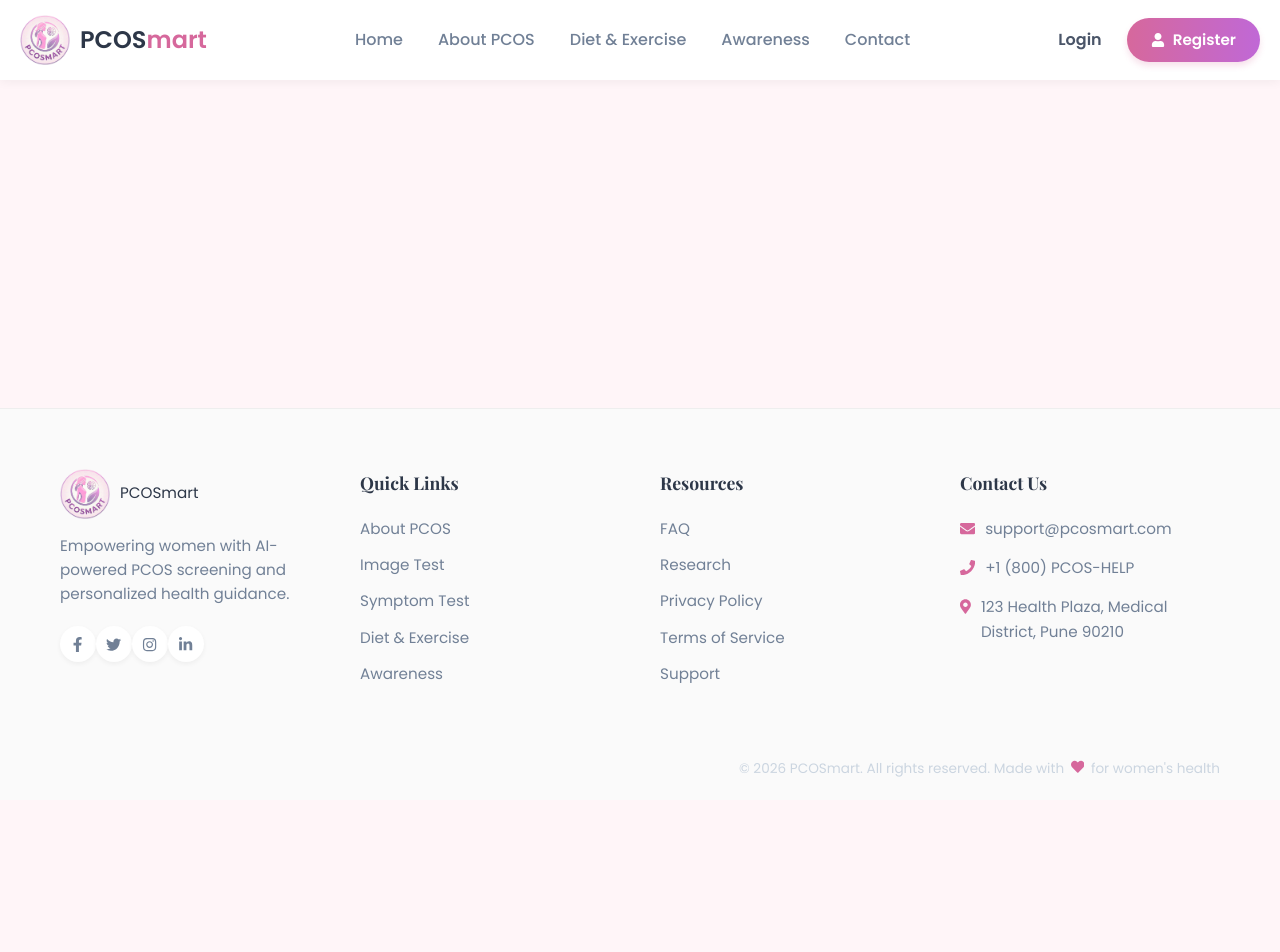
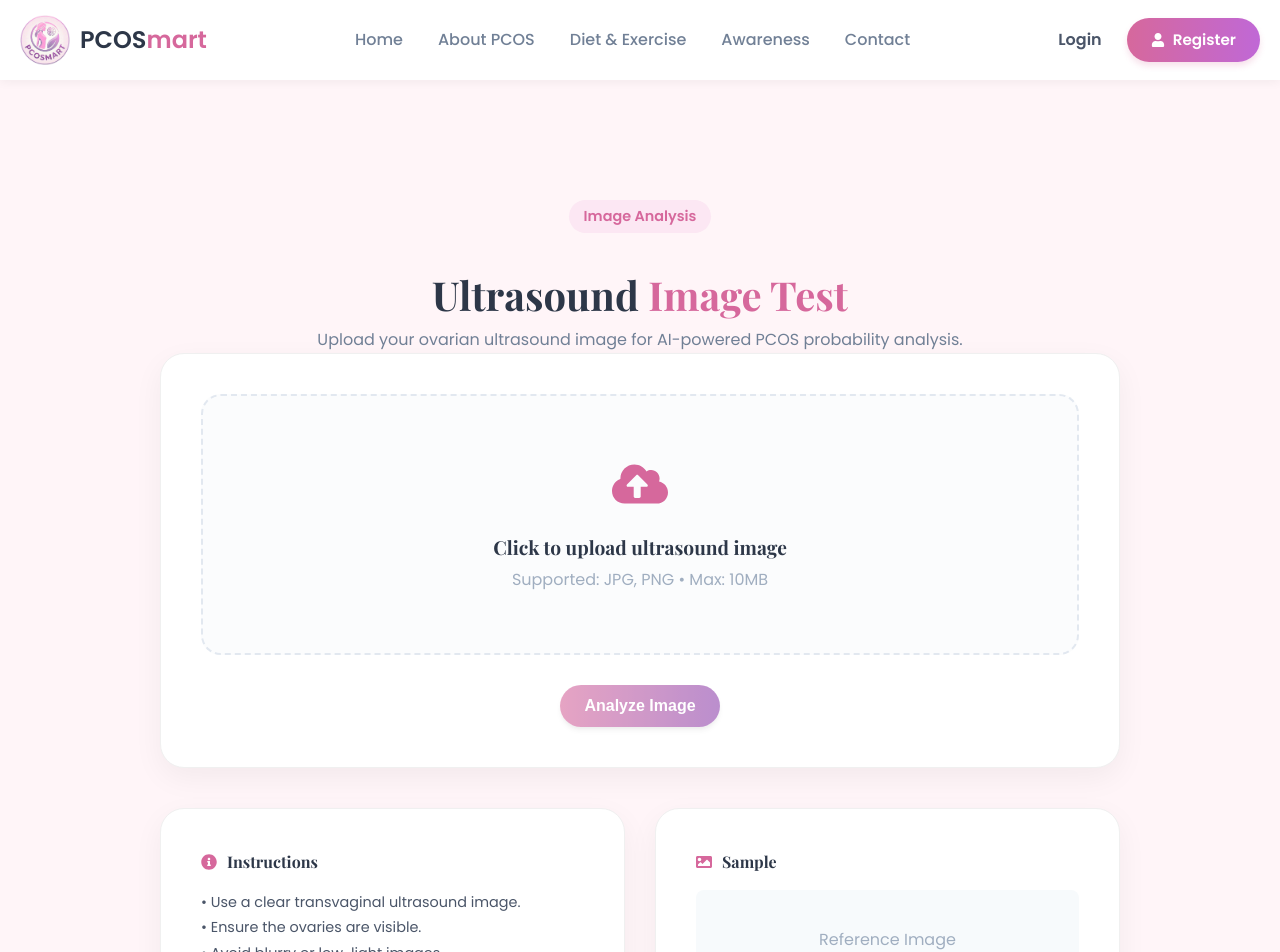
Before and after one commit to pranalipatil21/Pcosmart, a React (Vite) app in the folder frontend/: page /check/image in a window 1280 px wide. Shown: the top 952 px of the page. Before the commit the page ends 800 px from the top, so only its background shows below. Built offline with nearby package versions, Linux system fonts and the light colour scheme.

Commit message:
ImageTest page completed

```diff
--- a/frontend/src/App.jsx
+++ b/frontend/src/App.jsx
@@ -14,6 +14,7 @@ import Contact from './pages/Contact';
 import DietExercise from './pages/DietExercise';
 import SymptomTest from './pages/SymptomTest';
 import SymptomResult from './pages/SymptomResult';
+import ImageTest from './pages/ImageTest';
 
 function App() {
   return (
@@ -32,7 +33,7 @@ function App() {
               <Route path="/diet" element={<DietExercise />} />
 
               {/* Test Routes */}
-              {/* <Route path="/check/image" element={<ImageTest />} /> */}
+              <Route path="/check/image" element={<ImageTest />} />
               <Route path="/check/symptom" element={<SymptomTest />} />
               {/* <Route path="/check/combined" element={<CombinedTest />} /> */}
 
--- /dev/null
+++ b/frontend/src/pages/ImageTest.jsx
@@ -0,0 +1,179 @@
+import React, { useEffect, useState } from "react";
+import { useNavigate } from "react-router-dom";
+import { FaCloudUploadAlt, FaInfoCircle, FaImage } from "react-icons/fa";
+import axios from "axios";
+import { useAssessment } from "../context/AssessmentContext";
+
+const IMAGE_MODEL_URL = "http://localhost:5000/api/model/imageModel";
+
+const ImageTest = () => {
+  const navigate = useNavigate();
+  const { setMlResult } = useAssessment();
+
+  const [file, setFile] = useState(null);      // real File
+  const [preview, setPreview] = useState("");  // preview URL
+  const [loading, setLoading] = useState(false);
+  const [error, setError] = useState("");
+
+  useEffect(() => {
+    return () => {
+      if (preview) URL.revokeObjectURL(preview);
+    };
+  }, [preview]);
+
+  const handleImageUpload = (e) => {
+    const f = e.target.files?.[0];
+    if (!f) return;
+
+    setError("");
+    setFile(f);
+
+    const url = URL.createObjectURL(f);
+    setPreview(url);
+  };
+
+  const handleAnalyze = async () => {
+    setError("");
+
+    if (!file) {
+      setError("Please upload an image first.");
+      return;
+    }
+
+    const token = localStorage.getItem("token");
+    if (!token) {
+      setError("You are not logged in. Please login again.");
+      navigate("/login");
+      return;
+    }
+
+    try {
+      setLoading(true);
+
+      const form = new FormData();
+      form.append("image", file); // IMPORTANT: field name must be "image" (backend expects upload.single("image"))
+
+      const res = await axios.post(IMAGE_MODEL_URL, form, {
+        headers: {
+          Authorization: `Bearer ${token}`,
+          // axios will set correct multipart boundary automatically
+        },
+        timeout: 30000,
+      });
+
+      // Save result in context and go to result page
+      setMlResult(res.data);
+      navigate("/result/image");
+    } catch (e) {
+      const msg =
+        e?.response?.data?.message ||
+        e?.response?.data?.error ||
+        e?.message ||
+        "Failed to analyze image";
+      setError(msg);
+
+      if (e?.response?.status === 401) {
+        localStorage.removeItem("token");
+      }
+    } finally {
+      setLoading(false);
+    }
+  };
+
+  return (
+    <div className="container page-spacing" style={{ maxWidth: "1000px" }}>
+      <div className="text-center mb-10">
+        <span className="badge">Image Analysis</span>
+        <h1 style={{ fontSize: "2.5rem", marginTop: "10px" }}>
+          Ultrasound <span style={{ color: "#D6689C" }}>Image Test</span>
+        </h1>
+        <p style={{ color: "#718096" }}>
+          Upload your ovarian ultrasound image for AI-powered PCOS probability analysis.
+        </p>
+      </div>
+
+      <div className="card">
+        {error && (
+          <div
+            style={{
+              background: "#FFF5F5",
+              border: "1px solid #FED7D7",
+              color: "#C53030",
+              padding: "12px",
+              borderRadius: "10px",
+              marginBottom: "16px",
+            }}
+          >
+            {error}
+          </div>
+        )}
+
+        <label className="upload-zone">
+          {preview ? (
+            <img
+              src={preview}
+              alt="Preview"
+              style={{ maxHeight: "350px", borderRadius: "12px" }}
+            />
+          ) : (
+            <>
+              <FaCloudUploadAlt
+                style={{ fontSize: "3.5rem", color: "#D6689C", marginBottom: "20px" }}
+              />
+              <h3 style={{ fontSize: "1.2rem" }}>Click to upload ultrasound image</h3>
+              <p style={{ color: "#A0AEC0", marginTop: "5px" }}>
+                Supported: JPG, PNG • Max: 10MB
+              </p>
+            </>
+          )}
+          <input type="file" hidden onChange={handleImageUpload} accept="image/*" />
+        </label>
+
+        <div style={{ marginTop: "30px", textAlign: "center" }}>
+          <button
+            className="btn btn-primary"
+            onClick={handleAnalyze}
+            disabled={!file || loading}
+            style={{ opacity: !file || loading ? 0.6 : 1 }}
+          >
+            {loading ? "Analyzing..." : "Analyze Image"}
+          </button>
+        </div>
+      </div>
+
+      <div className="result-grid-3">
+        <div className="card" style={{ marginBottom: "0" }}>
+          <h4 style={{ display: "flex", alignItems: "center", gap: "10px", marginBottom: "15px" }}>
+            <FaInfoCircle style={{ color: "#D6689C" }} /> Instructions
+          </h4>
+          <ul style={{ color: "#4A5568", fontSize: "0.9rem", lineHeight: "1.8" }}>
+            <li>• Use a clear transvaginal ultrasound image.</li>
+            <li>• Ensure the ovaries are visible.</li>
+            <li>• Avoid blurry or low-light images.</li>
+          </ul>
+        </div>
+
+        <div className="card" style={{ marginBottom: "0" }}>
+          <h4 style={{ display: "flex", alignItems: "center", gap: "10px", marginBottom: "15px" }}>
+            <FaImage style={{ color: "#D6689C" }} /> Sample
+          </h4>
+          <div
+            style={{
+              background: "#F7FAFC",
+              height: "100px",
+              borderRadius: "8px",
+              display: "flex",
+              alignItems: "center",
+              justifyContent: "center",
+              color: "#A0AEC0",
+            }}
+          >
+            Reference Image
+          </div>
+        </div>
+      </div>
+    </div>
+  );
+};
+
+export default ImageTest;
```
